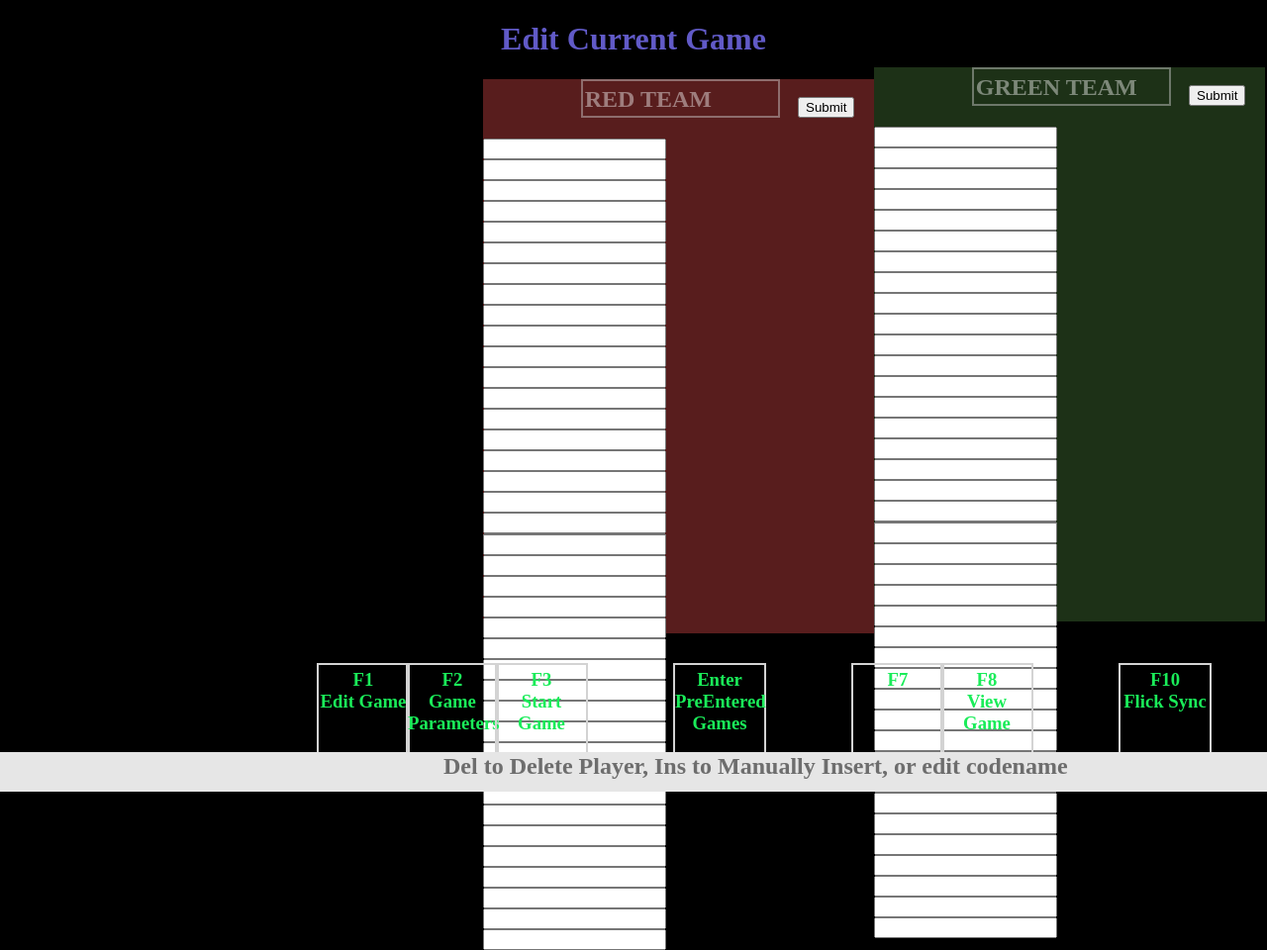
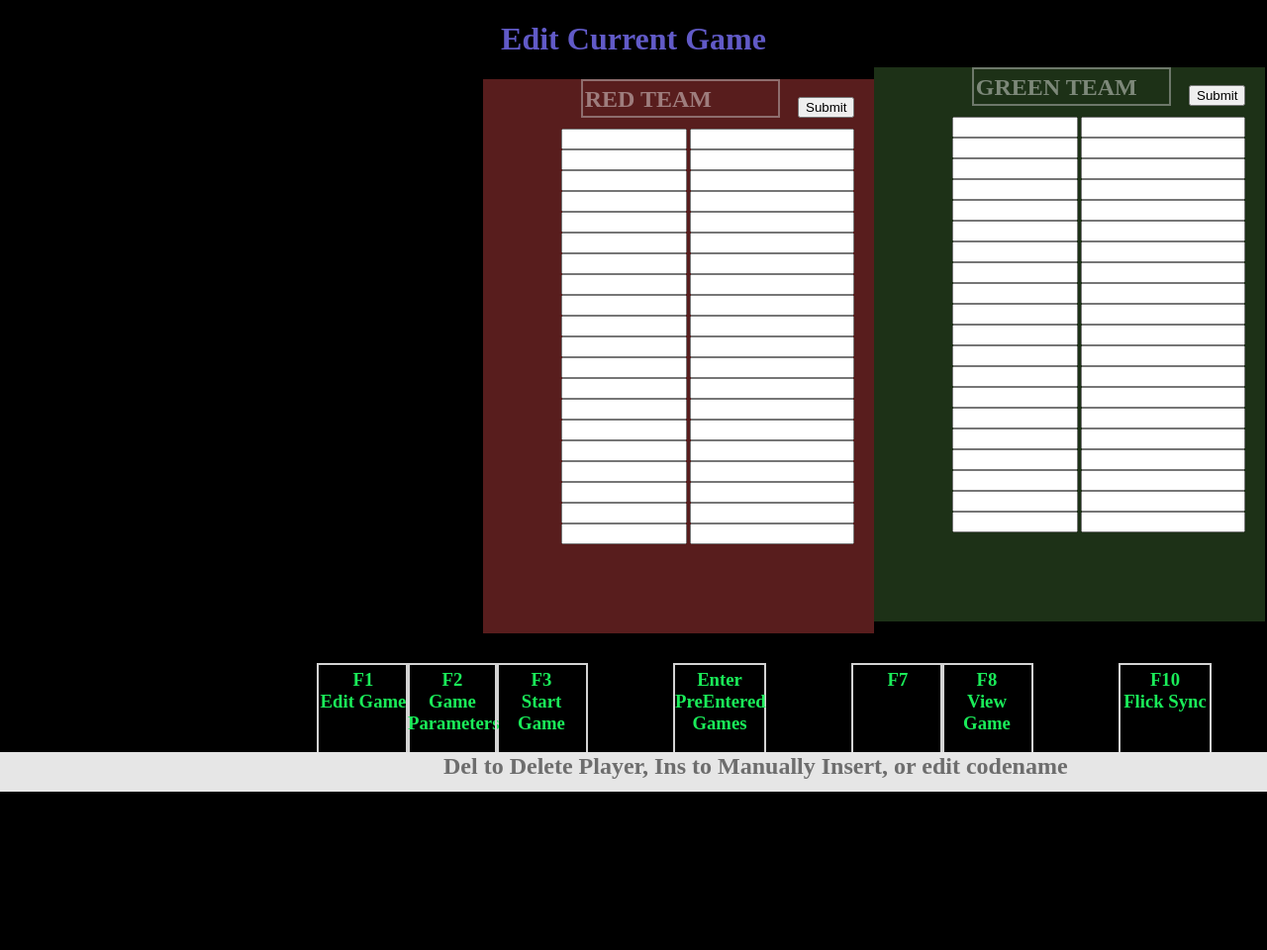
Before and after one commit to SE-Team1-F21/Software-Engineering-Team-1-Project, a Flask app: page /game in a window 1280 px wide; the page is wider, and only the part inside the window is pictured. Shown: that part at 99% size. Run offline with Flask 2, Linux system fonts and the light colour scheme; parts of the project's set-up code (start-up, migrations or seed data) failed here and were passed over; some libraries are stand-ins or nearby versions.

Commit message:
Add files via upload

```diff
--- a/static/style.css
+++ b/static/style.css
@@ -55,13 +55,26 @@ h4 {
     border-width: 2px;
     border-color: rgba(211, 211, 211, 0.445);
 }
-.formID {
+.redFormID {
     position: relative;
     top: -10px;
     width: 30%;
     left: 20%;
 }
-.formName {
+.redFormName {
+    position: relative;
+    top: -410px;
+    width: 40%;
+    left: 53%;
+}
+
+.greenFormID {
+    position: relative;
+    top: -10px;
+    width: 30%;
+    left: 20%;
+}
+.greenFormName {
     position: relative;
     top: -410px;
     width: 40%;
```
